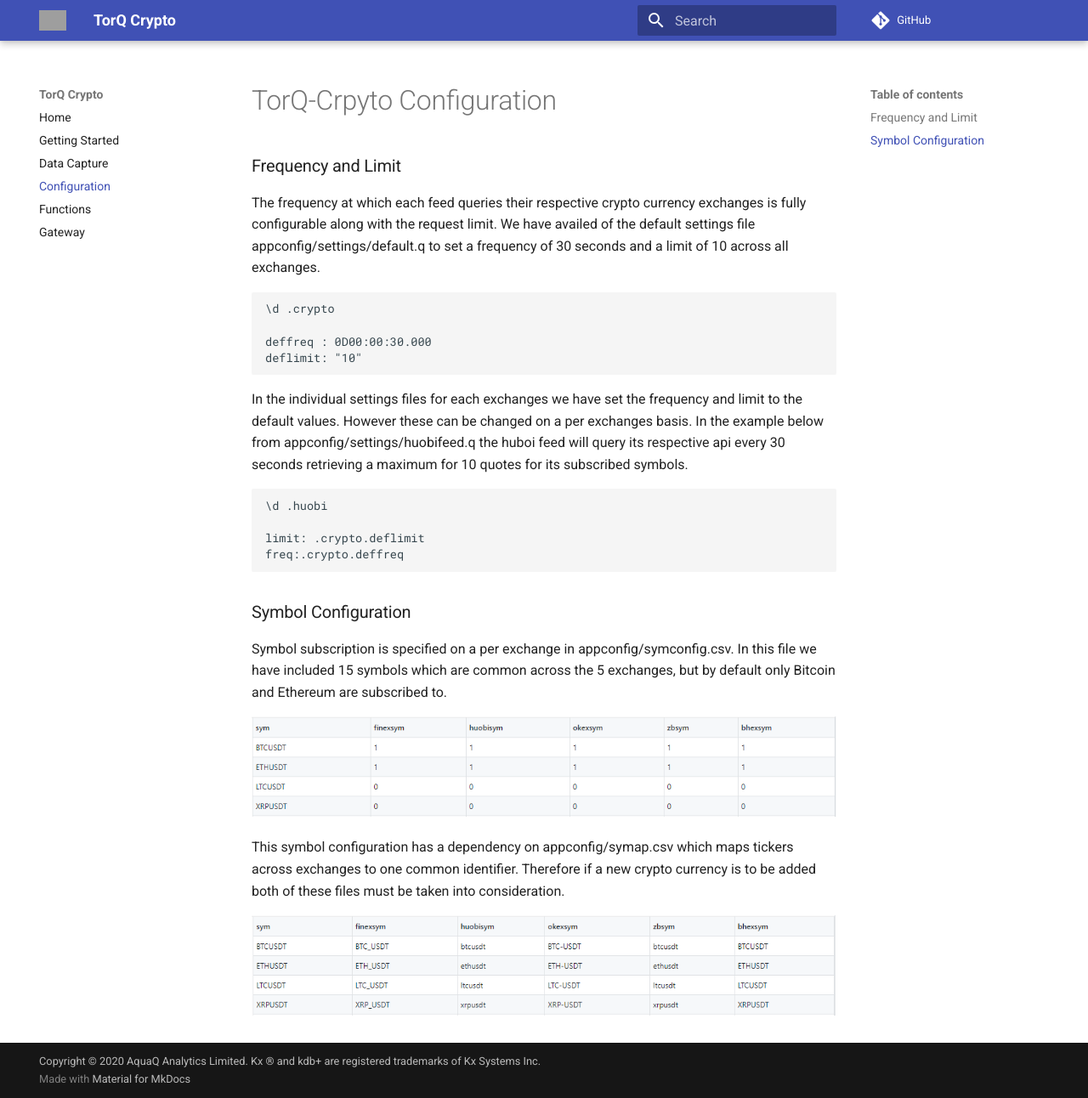
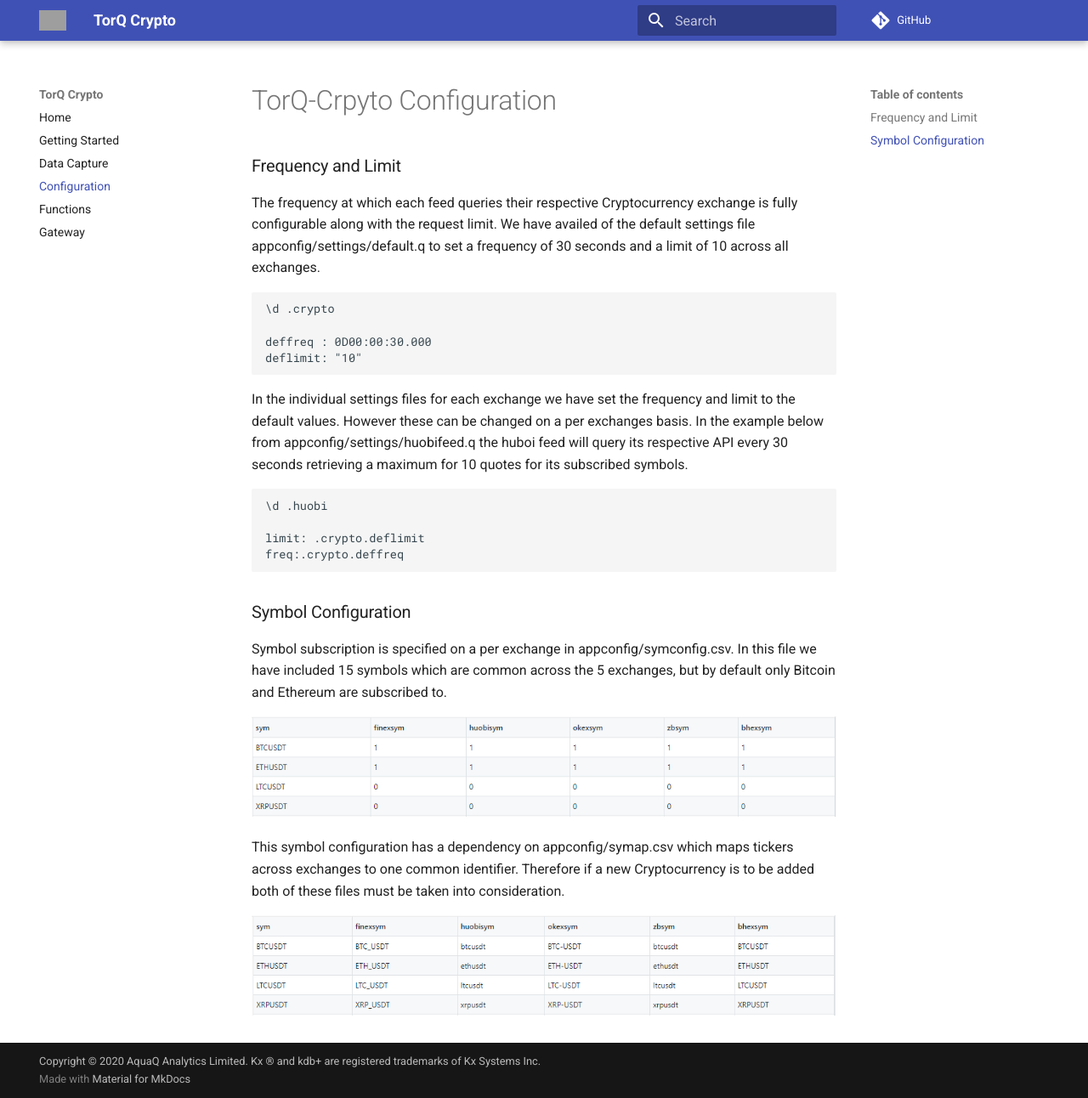
Before and after one commit to DataIntellectTech/TorQ-Crypto, an MkDocs documentation site: the page built from docs/configuration.md, in a window 1280 px wide and 1292 px high. Shown: the whole window at 85% size. Built offline with MkDocs 1.6.1 and Material for MkDocs 9.7.7, drawn with Linux system fonts in a browser that asks for light colours; comment, search, counter and statistics services are not loaded; old or Windows-style settings are respelled for this version of MkDocs; grey boxes are pictures that could not be loaded.

Commit message:
crypto documentation

```diff
--- a/docs/configuration.md
+++ b/docs/configuration.md
@@ -2,10 +2,10 @@
 
 ### Frequency and Limit
 
-The frequency at which each feed queries their respective crypto currency
-exchanges is fully configurable along with the request limit.
-We have availed of the default settings file appconfig/settings/default.q
-to set a frequency of 30 seconds and a limit of 10 across all exchanges.
+The frequency at which each feed queries their respective Cryptocurrency
+exchange is fully configurable along with the request limit. We have availed
+of the default settings file appconfig/settings/default.q to set a frequency
+of 30 seconds and a limit of 10 across all exchanges.
 
     \d .crypto
 
@@ -13,10 +13,10 @@ to set a frequency of 30 seconds and a limit of 10 across all exchanges.
     deflimit: "10"
 
 
-In the individual settings files for each exchanges we have set the frequency
+In the individual settings files for each exchange we have set the frequency
 and limit to the default values. However these can be changed on a per exchanges
 basis. In the example below from appconfig/settings/huobifeed.q the huboi feed
-will query its respective api every 30 seconds retrieving a maximum for 10 quotes
+will query its respective API every 30 seconds retrieving a maximum for 10 quotes
 for its subscribed symbols.
 
 
@@ -35,7 +35,7 @@ but by default only Bitcoin and Ethereum are subscribed to.
 ![Sym Config](graphics/symconfig.PNG)
 
 This symbol configuration has a dependency on appconfig/symap.csv which maps tickers
-across exchanges to one common identifier. Therefore if a new crypto currency is to
+across exchanges to one common identifier. Therefore if a new Cryptocurrency is to
 be added both of these files must be taken into consideration.
 
 ![Sym Config2](graphics/symmap.PNG)
```
Also changed, not shown: docs/data.md (+7 -7 lines), docs/functions.md (+2 -2 lines), docs/gateway.md (+2 -2 lines), docs/gettingstarted.md (+5 -5 lines), docs/index.md (+5 -5 lines).
